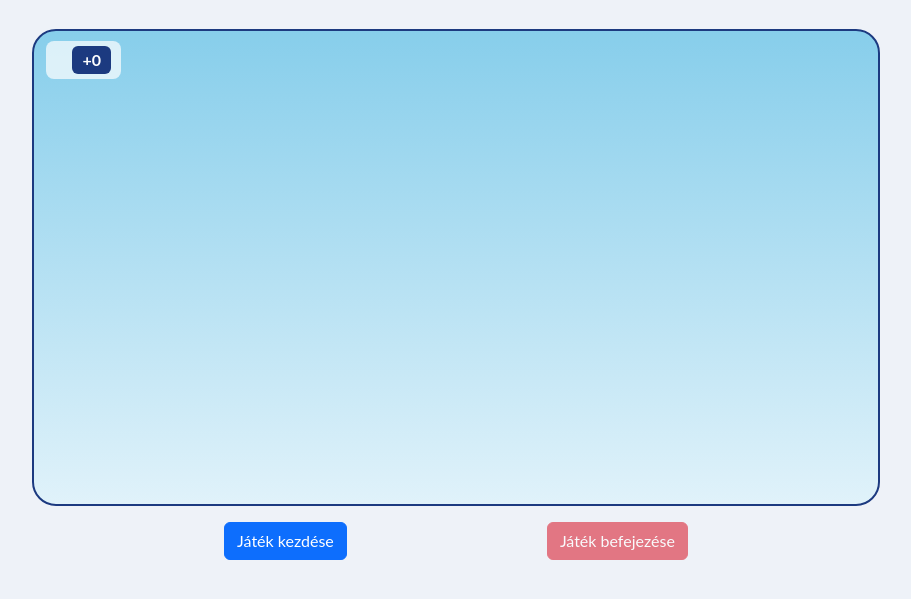
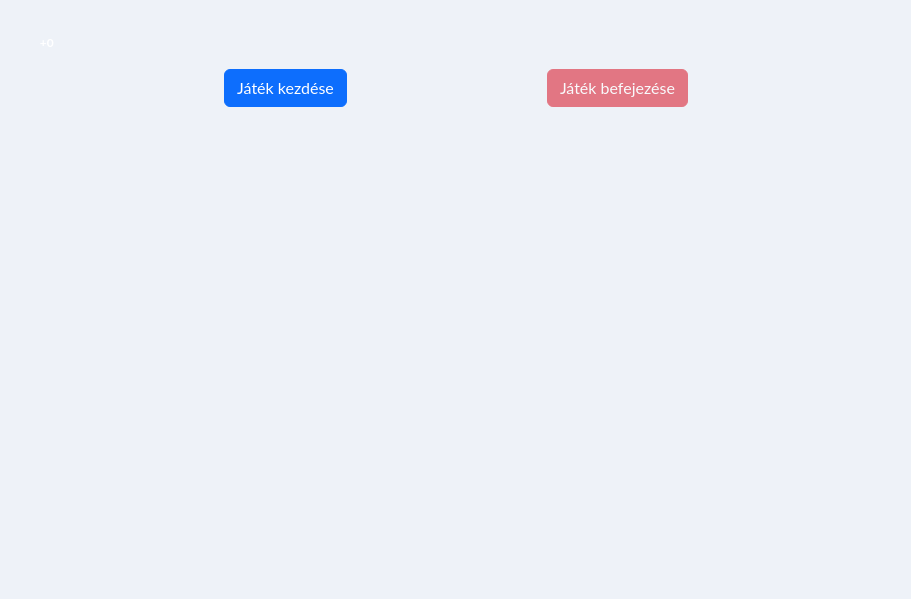
Before and after one commit to Lenard1214/Flappy-Bird, a plain HTML site: page index.html in a window 1280 px wide. Shown: the part 75-674 px from the top of the page, without its empty margins (184-1095 px from the left). Drawn offline with Linux system fonts and the light colour scheme; files that its build step writes are made by us from their sources.

Commit message:
Update style.css

```diff
--- a/css/style.css
+++ b/css/style.css
@@ -7,79 +7,3 @@ body {
 main {
     padding-bottom: 36px;
 }
-
-
-
-
-
-
-
-.jatekter {
-    position: relative;
-    width: 100%;
-    aspect-ratio: 16 / 9;
-    overflow: hidden;
-    cursor: pointer;
-    user-select: none;
-    border: 2px solid rgb(28, 58, 128);
-    border-radius: 24px;
-    background: linear-gradient(rgb(135, 206, 235), rgb(224, 242, 250));
-}
-
-.hud {
-    position: absolute;
-    top: 10px;
-    left: 12px;
-    z-index: 2;
-    display: flex;
-    align-items: center;
-    gap: 10px;
-    padding: 4px 10px;
-    border-radius: 8px;
-    background-color: rgba(255, 255, 255, 0.7);
-}
-
-.elet i {
-    margin-right: 2px;
-    font-size: 20px;
-    color: #f5b301;
-}
-
-.pont {
-    font-size: 16px;
-    background-color: rgb(28, 58, 128);
-}
-
-.akadalyok {
-    position: absolute;
-    top: 0;
-    left: 0;
-    width: 100%;
-    height: 100%;
-}
-
-.akadaly {
-    position: absolute;
-    background-color: rgb(60, 60, 70);
-}
-
-.akadaly.fent {
-    top: 0;
-    clip-path: polygon(0 0, 100% 0, 50% 100%);
-}
-
-.akadaly.lent {
-    bottom: 0;
-    clip-path: polygon(50% 0, 100% 100%, 0 100%);
-}
-
-.madar {
-    position: absolute;
-    line-height: 1;
-    color: #f5b301;
-}
-
-footer {
-    padding: 16px 10px;
-    text-align: center;
-}
```
